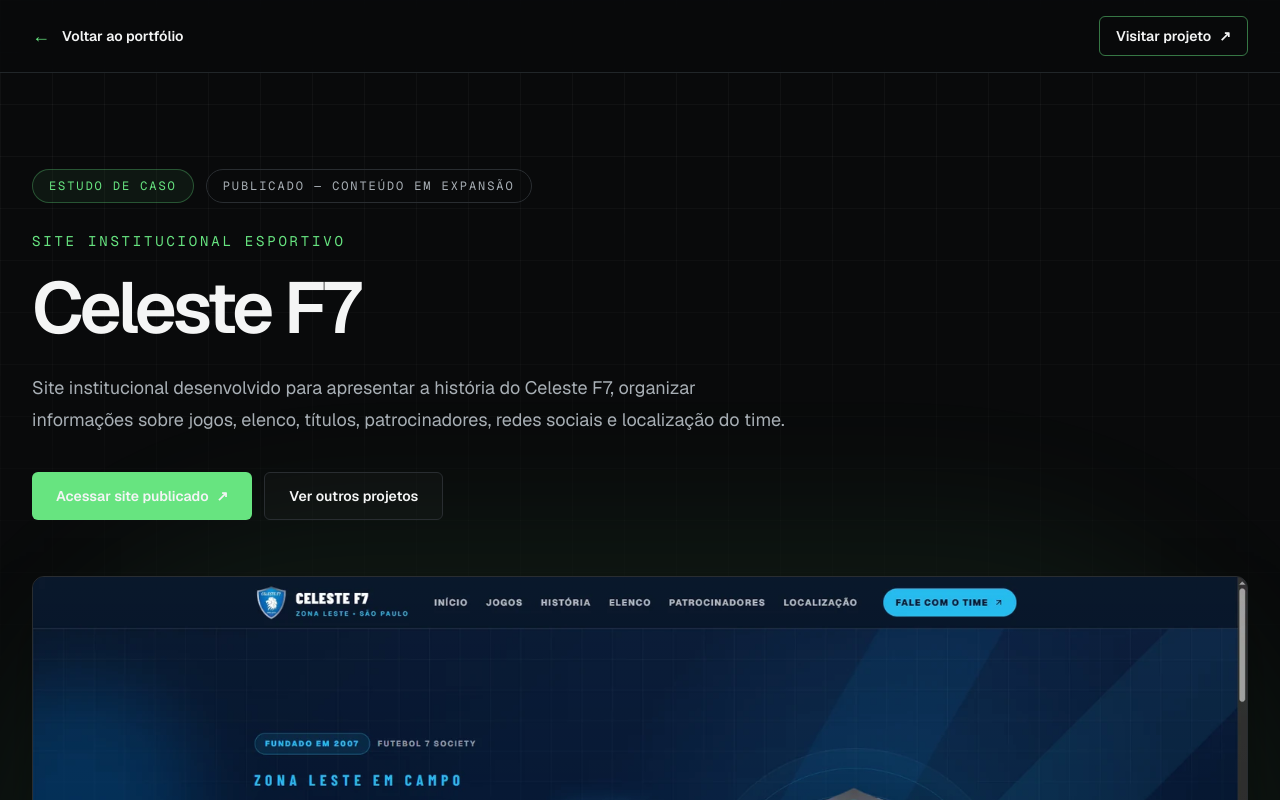
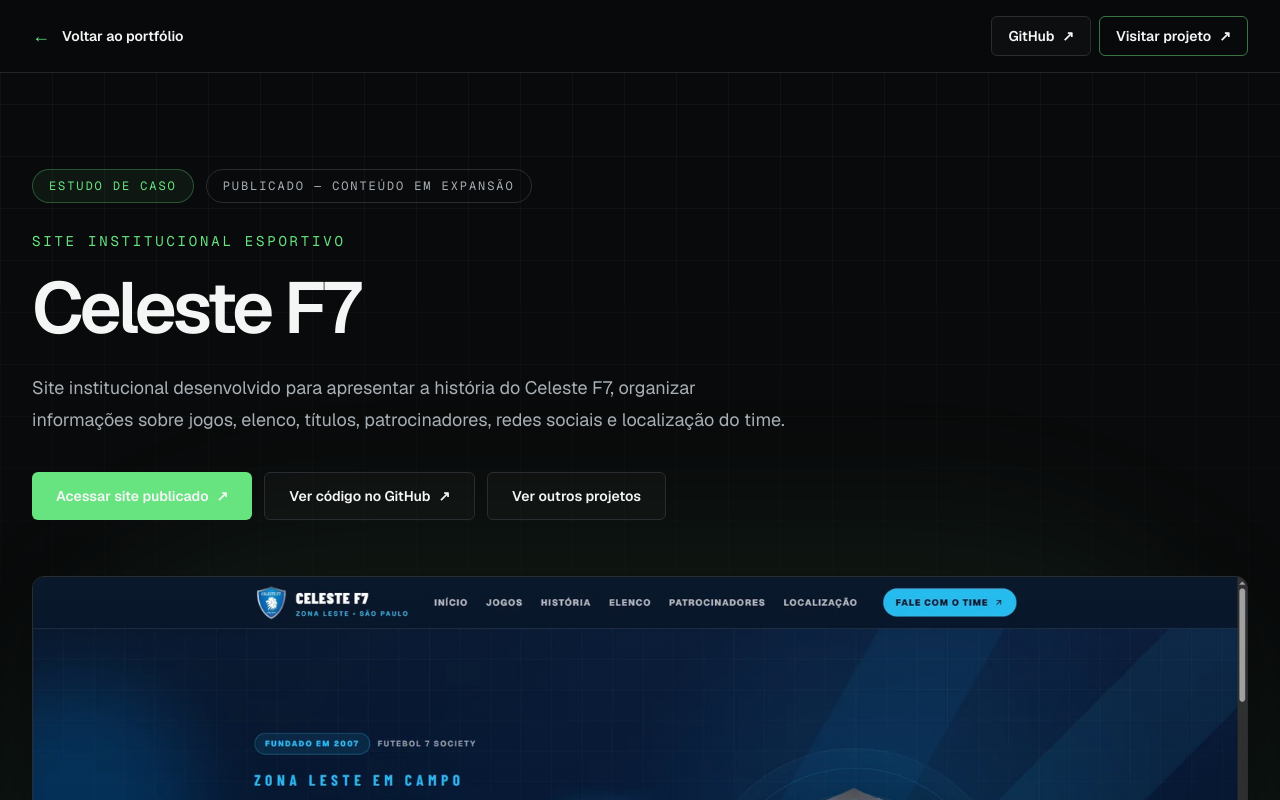
Before and after one commit to killLipe17/portfolio, a Next.js app: page /projetos/celeste-f7 in a window 1280 px wide. Shown: the top 800 px of the page. Built offline with nearby package versions, Linux system fonts and the light colour scheme.

Commit message:
feat: adiciona links dos repositorios aos estudos de caso

```diff
--- a/app/projetos/celeste-f7/page.tsx
+++ b/app/projetos/celeste-f7/page.tsx
@@ -109,6 +109,17 @@
             Voltar ao portfólio
           </Link>
 
+          <div className="flex items-center gap-2">
+            <a
+              href="https://github.com/killLipe17/celeste-f7"
+              target="_blank"
+              rel="noreferrer"
+              className="hidden min-h-10 items-center justify-center gap-2 rounded-md border border-border bg-white/[0.02] px-4 text-sm font-semibold text-foreground transition hover:border-accent hover:bg-accent/[0.06] focus-visible:outline-2 focus-visible:outline-offset-4 focus-visible:outline-accent sm:inline-flex"
+            >
+              GitHub
+              <span aria-hidden="true">↗</span>
+            </a>
+
             <a
               href="https://celeste-f7.vercel.app/"
               target="_blank"
@@ -118,6 +129,7 @@
               Visitar projeto
               <span aria-hidden="true">↗</span>
             </a>
+          </div>
         </div>
       </header>
 
@@ -148,7 +160,7 @@
               patrocinadores, redes sociais e localização do time.
             </p>
 
-            <div className="mt-9 flex flex-col gap-3 sm:flex-row">
+            <div className="mt-9 flex flex-col gap-3 sm:flex-row sm:flex-wrap">
               <a
                 href="https://celeste-f7.vercel.app/"
                 target="_blank"
@@ -156,6 +168,16 @@
                 className={`${buttonBase} bg-accent text-black hover:bg-accent-strong`}
               >
                 Acessar site publicado
+                <span aria-hidden="true">↗</span>
+              </a>
+
+              <a
+                href="https://github.com/killLipe17/celeste-f7"
+                target="_blank"
+                rel="noreferrer"
+                className={`${buttonBase} border border-border bg-white/[0.02] text-foreground hover:border-accent hover:bg-accent/[0.06]`}
+              >
+                Ver código no GitHub
                 <span aria-hidden="true">↗</span>
               </a>
 
@@ -502,7 +524,7 @@
                   for confirmado.
                 </p>
 
-                <div className="mt-9 flex flex-col justify-center gap-3 sm:flex-row">
+                <div className="mt-9 flex flex-col justify-center gap-3 sm:flex-row sm:flex-wrap">
                   <a
                     href="https://celeste-f7.vercel.app/"
                     target="_blank"
@@ -510,6 +532,16 @@
                     className={`${buttonBase} bg-accent text-black hover:bg-accent-strong`}
                   >
                     Visitar Celeste F7
+                    <span aria-hidden="true">↗</span>
+                  </a>
+
+                  <a
+                    href="https://github.com/killLipe17/celeste-f7"
+                    target="_blank"
+                    rel="noreferrer"
+                    className={`${buttonBase} border border-border bg-white/[0.02] text-foreground hover:border-accent hover:bg-accent/[0.06]`}
+                  >
+                    Ver código no GitHub
                     <span aria-hidden="true">↗</span>
                   </a>
 
--- a/app/projetos/guiart-games/page.tsx
+++ b/app/projetos/guiart-games/page.tsx
@@ -115,6 +115,17 @@
             Voltar ao portfólio
           </Link>
 
+          <div className="flex items-center gap-2">
+            <a
+              href="https://github.com/killLipe17/guiart-web"
+              target="_blank"
+              rel="noreferrer"
+              className="hidden min-h-10 items-center justify-center gap-2 rounded-md border border-border bg-white/[0.02] px-4 text-sm font-semibold text-foreground transition hover:border-accent hover:bg-accent/[0.06] focus-visible:outline-2 focus-visible:outline-offset-4 focus-visible:outline-accent sm:inline-flex"
+            >
+              GitHub
+              <span aria-hidden="true">↗</span>
+            </a>
+
             <a
               href="https://guiart-web-nine.vercel.app/"
               target="_blank"
@@ -124,6 +135,7 @@
               Visitar projeto
               <span aria-hidden="true">↗</span>
             </a>
+          </div>
         </div>
       </header>
 
@@ -154,7 +166,7 @@
               facilitar o envio de pedidos pelo WhatsApp.
             </p>
 
-            <div className="mt-9 flex flex-col gap-3 sm:flex-row">
+            <div className="mt-9 flex flex-col gap-3 sm:flex-row sm:flex-wrap">
               <a
                 href="https://guiart-web-nine.vercel.app/"
                 target="_blank"
@@ -162,6 +174,16 @@
                 className={`${buttonBase} bg-accent text-black hover:bg-accent-strong`}
               >
                 Acessar site publicado
+                <span aria-hidden="true">↗</span>
+              </a>
+
+              <a
+                href="https://github.com/killLipe17/guiart-web"
+                target="_blank"
+                rel="noreferrer"
+                className={`${buttonBase} border border-border bg-white/[0.02] text-foreground hover:border-accent hover:bg-accent/[0.06]`}
+              >
+                Ver código no GitHub
                 <span aria-hidden="true">↗</span>
               </a>
 
@@ -461,7 +483,7 @@
                   administrar produtos, imagens, estoque e pedidos.
                 </p>
 
-                <div className="mt-9 flex flex-col justify-center gap-3 sm:flex-row">
+                <div className="mt-9 flex flex-col justify-center gap-3 sm:flex-row sm:flex-wrap">
                   <a
                     href="https://guiart-web-nine.vercel.app/"
                     target="_blank"
@@ -469,6 +491,16 @@
                     className={`${buttonBase} bg-accent text-black hover:bg-accent-strong`}
                   >
                     Visitar Guiart Games
+                    <span aria-hidden="true">↗</span>
+                  </a>
+
+                  <a
+                    href="https://github.com/killLipe17/guiart-web"
+                    target="_blank"
+                    rel="noreferrer"
+                    className={`${buttonBase} border border-border bg-white/[0.02] text-foreground hover:border-accent hover:bg-accent/[0.06]`}
+                  >
+                    Ver código no GitHub
                     <span aria-hidden="true">↗</span>
                   </a>
 
```
Lines whose indentation alone changed are shown as unchanged.
